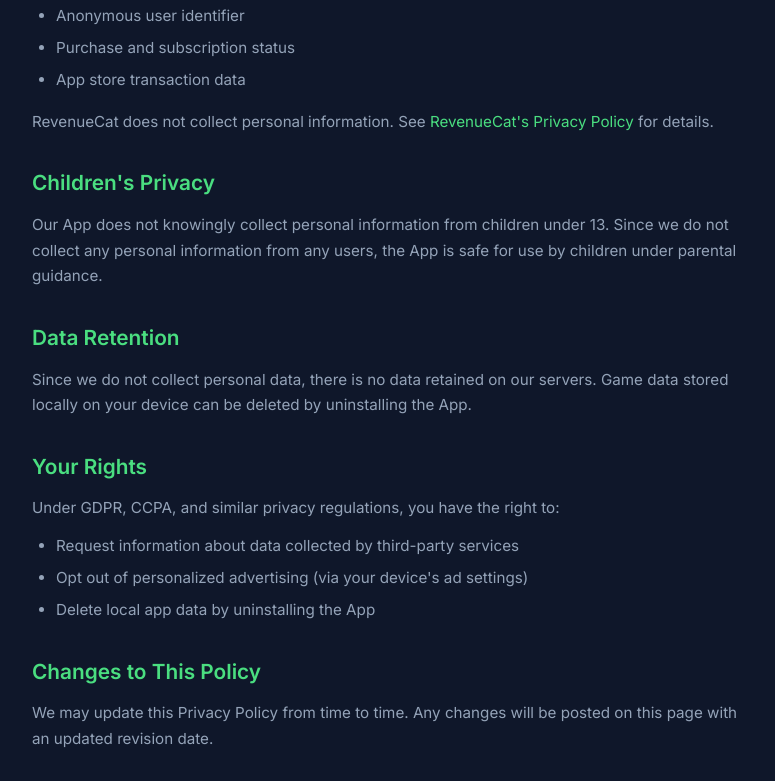
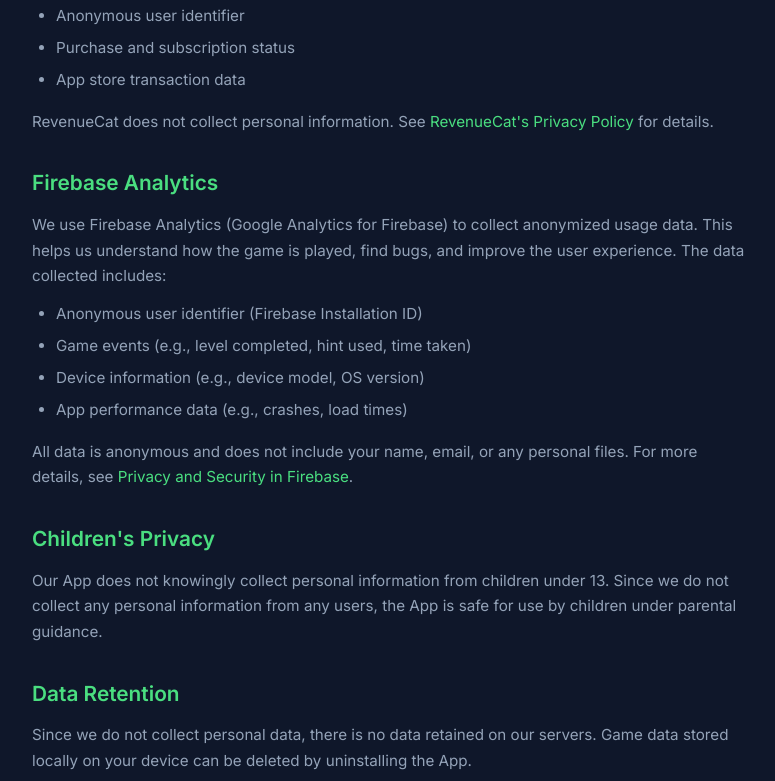
Before and after one commit to prabodhalabs/neon-sync-site, a plain HTML site: page privacy.html in a window 1280 px wide. Shown: the part 1200-1981 px from the top of the page, without its empty margins (248-1023 px from the left). Drawn offline with Linux system fonts and the light colour scheme.

Commit message:
docs: Update privacy policy with Firebase Analytics disclosure

```diff
--- a/privacy.html
+++ b/privacy.html
@@ -29,7 +29,7 @@
     <div class="container">
         <section class="legal">
             <h1>Privacy Policy</h1>
-            <p class="last-updated">Last updated: March 5, 2026</p>
+            <p class="last-updated">Last updated: March 20, 2026</p>
 
             <p>Prabodha Labs ("we", "us", or "our") operates the Neon Sync mobile application (the "App"). This page
                 informs you of our policies regarding the collection, use, and disclosure of information when you use
@@ -74,6 +74,20 @@
             <p>RevenueCat does not collect personal information. See <a href="https://www.revenuecat.com/privacy"
                     target="_blank" rel="noopener">RevenueCat's Privacy Policy</a> for details.</p>
 
+            <h2>Firebase Analytics</h2>
+            <p>We use Firebase Analytics (Google Analytics for Firebase) to collect anonymized usage data. This helps us
+                understand how the game is played, find bugs, and improve the user experience. The data collected
+                includes:</p>
+            <ul>
+                <li>Anonymous user identifier (Firebase Installation ID)</li>
+                <li>Game events (e.g., level completed, hint used, time taken)</li>
+                <li>Device information (e.g., device model, OS version)</li>
+                <li>App performance data (e.g., crashes, load times)</li>
+            </ul>
+            <p>All data is anonymous and does not include your name, email, or any personal files. For more details, see
+                <a href="https://firebase.google.com/support/privacy" target="_blank" rel="noopener">Privacy and
+                    Security in Firebase</a>.</p>
+
             <h2>Children's Privacy</h2>
             <p>Our App does not knowingly collect personal information from children under 13. Since we do not collect
                 any personal information from any users, the App is safe for use by children under parental guidance.
```
